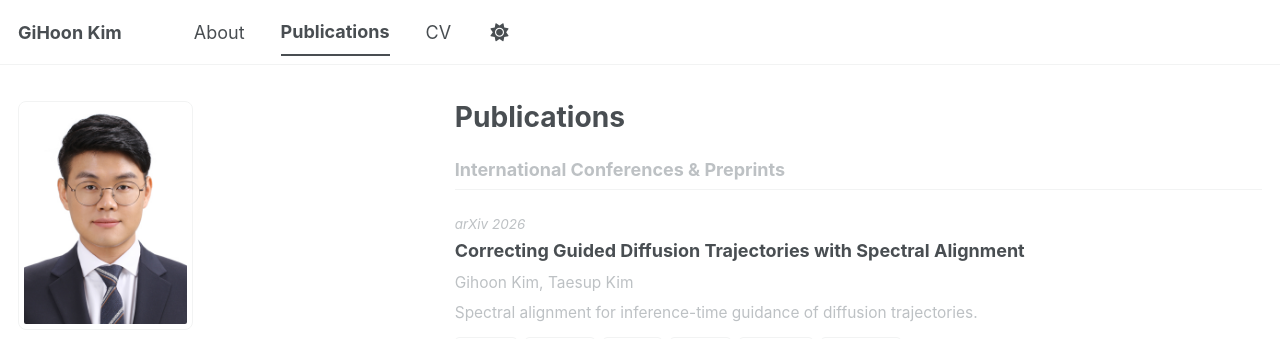
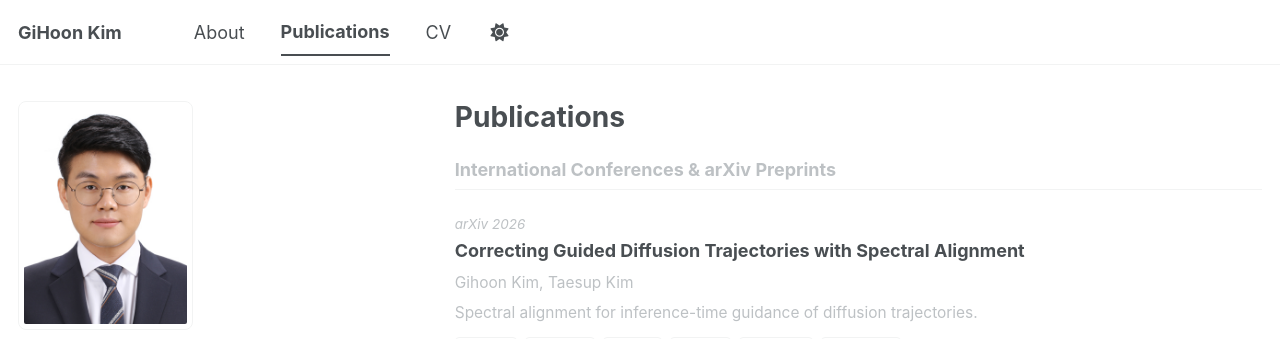
Before and after one commit to rlgnswk/gihoonkim, a Jekyll site: the page built from _pages/publications.html, in a window 1280 px wide and 900 px high. Shown: the top 339 px of the window. Built offline with Jekyll 4.4.1, drawn with Linux system fonts in a browser that asks for light colours; some web fonts are replaced; a script bundle is joined from its source files by our own code; library files that are not in the unit come from our copies.

Commit message:
Name combined arXiv publications section

```diff
--- a/_pages/publications.html
+++ b/_pages/publications.html
@@ -9,7 +9,7 @@ author_profile: true
 
 {% assign pubs = site.publications | sort: "date" | reverse %}
 
-<h2 class="archive__subtitle">International Conferences &amp; Preprints</h2>
+<h2 class="archive__subtitle">International Conferences &amp; arXiv Preprints</h2>
 {% for post in pubs %}
   {% if post.category == "conference" or post.category == "preprint" %}
     {% include archive-single-publication.html %}
```
